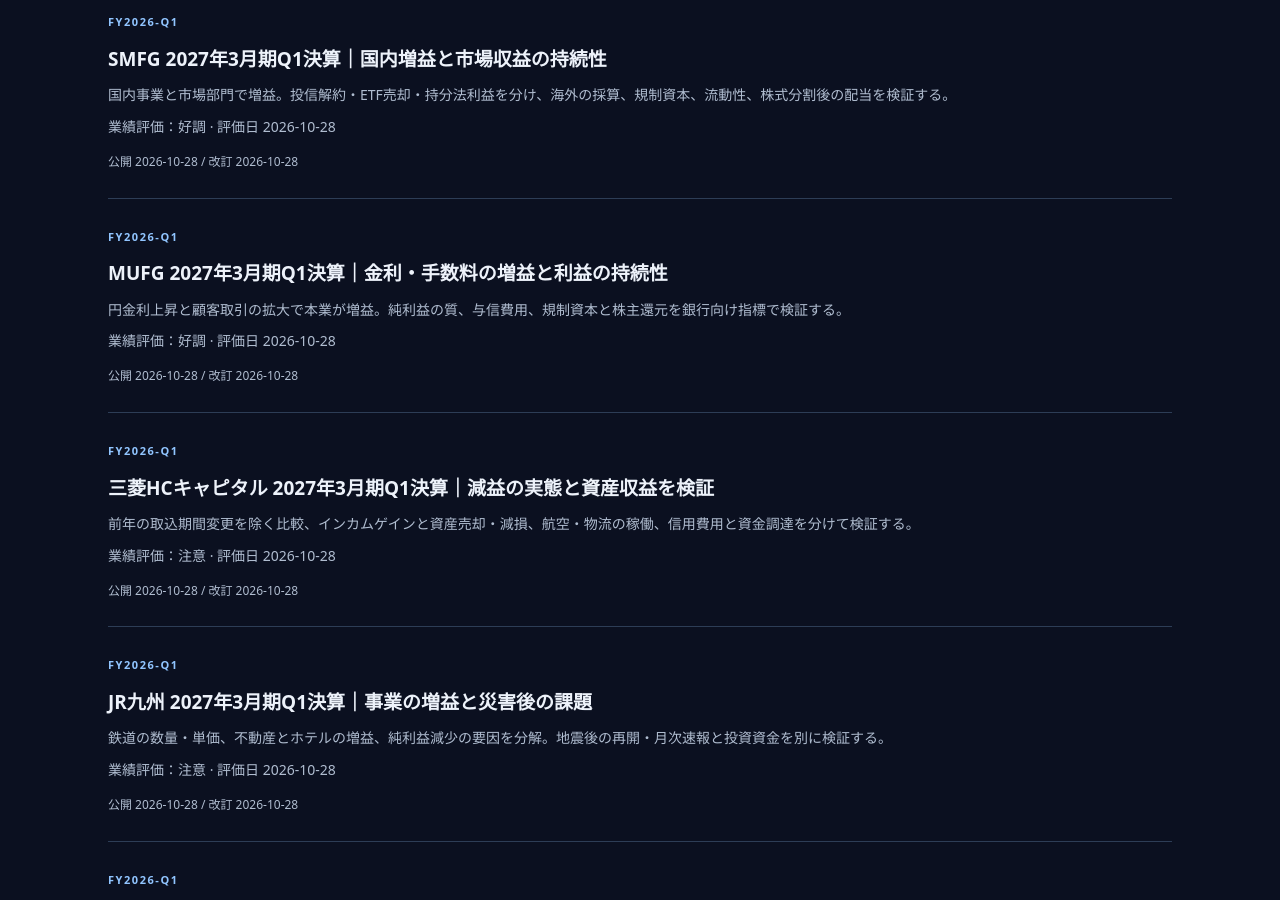
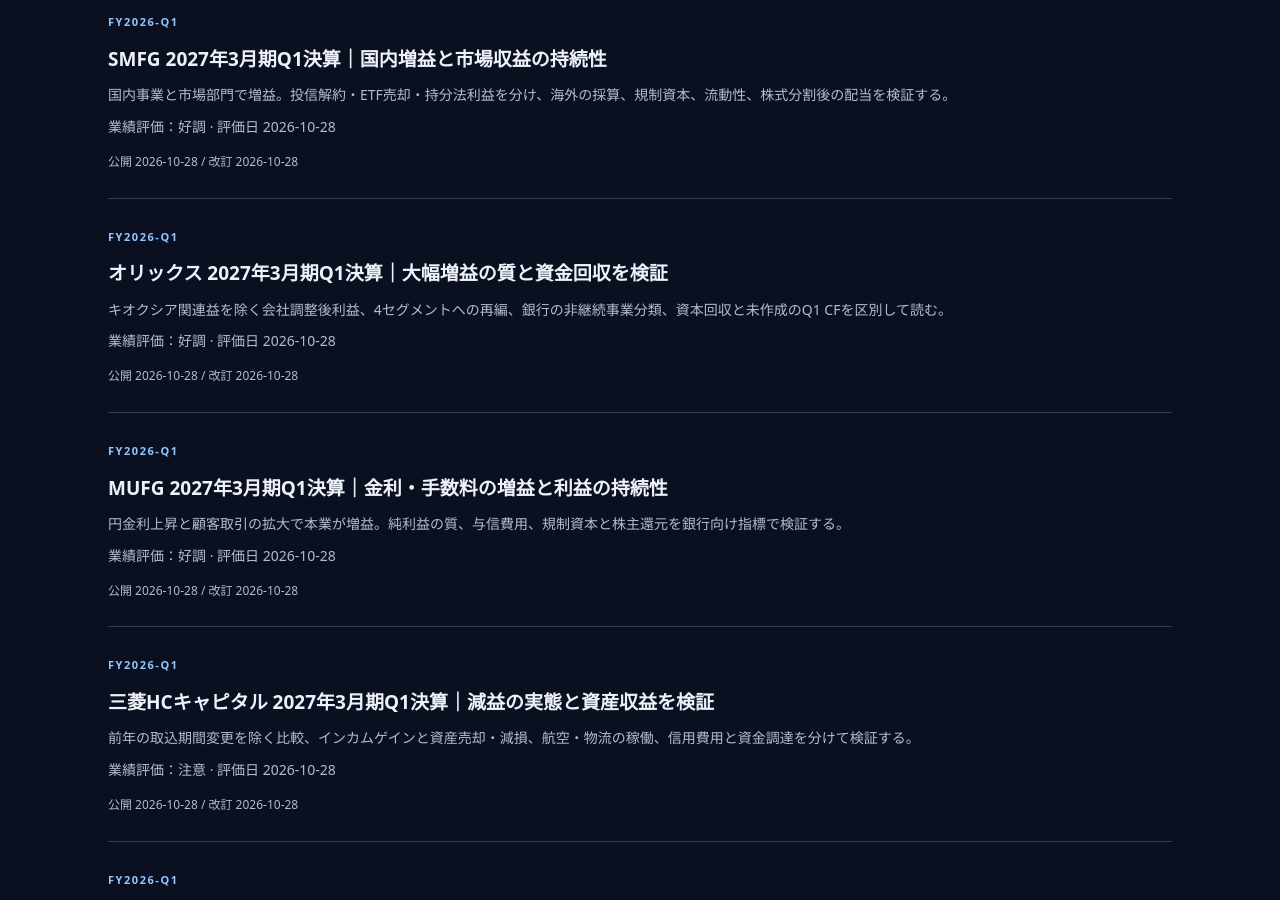
Before and after one commit to nick-shu3/investment-tankyu, a Jekyll site: the page built from index.html, in a window 1280 px wide and 900 px high, scrolled down 3464 px. Built offline with Jekyll 4.4.1, drawn with Linux system fonts in a browser that asks for light colours; some of the changed lines change nothing that is shown; some of the changed text lies outside the part shown.

Commit message:
Add ORIX FY2026 Q1 research with profit quality and funding review (#15)

```diff
--- /dev/null
+++ b/_articles/orix-fy2026-q1.md
@@ -0,0 +1,203 @@
+---
+title: "オリックス 2027年3月期Q1決算｜大幅増益の質と資金回収を検証"
+company_id: orix
+period: FY2026-Q1
+published: "2026-10-28"
+updated: "2026-10-28"
+announcement: "2026-08-06"
+review_status: 公式資料照合・AI分析
+rating: 好調
+rating_date: "2026-10-28"
+rating_reason: 営業利益は11.7%増え、金融・保険等にも改善がある。一方、大幅な純利益増にはキオクシア関連益・売却益・評価益が含まれ、継続利益と現金回収の検証を要する。
+summary: キオクシア関連益を除く会社調整後利益、4セグメントへの再編、銀行の非継続事業分類、資本回収と未作成のQ1 CFを区別して読む。
+conclusions:
+  - 株主帰属純利益は2,808億円、前年同期比161.8%増。キオクシア関連の税後利益1,217億円を除く会社調整後利益は1,591億円だが、他の売却益・評価益まで除いた継続利益ではない。
+  - 営業利益も11.7%増加した一方、営業利益率は16.05%から15.28%へ低下。APAC・欧米の投資損益と、インフラの前年売却益の反動を分けて確認する。
+  - 上期純利益予想8,400億円に対し、通期5,300億円は将来の評価変動が読めず据え置き。Q1 CFは未作成で、資本回収の管理指標をFCFとみなさず、次回は現金化と還元余力を確認する。
+---
+
+## 3行サマリー
+
+{% for conclusion in page.conclusions %}
+- {{ conclusion }}
+{% endfor %}
+
+正式名称は**オリックス株式会社**、証券コード**8591**、東京証券取引所プライム市場に上場。金融・事業運営・投資を展開する研究対象企業である。米国ではニューヨーク証券取引所にADS（IX）を上場している（O0）。
+
+対象は**2027年3月期第1四半期、2026年4月1日〜6月30日、米国会計基準・連結**。会社の2026年度Q1、本記事のFY2026-Q1と同じ期間で、Q1単独と累計は一致する。**公表日：2026年8月6日。分析・評価日：2026年10月28日（日本時間）。業績評価：好調。株価評価：未実施。** 公式決算資料一覧・IRニュースで最新公表期がQ1であることを確認した。初回分析のため前回記事との予想検証はない（O1、O7）。
+
+以下は会社開示の事実・見通しと**AI分析**を区別する。決算短信は四半期レビュー対象外、補足資料も監査対象外であり、監査済みの数値とは表記しない。
+
+## 目次
+
+- [主要業績と比較条件](#results)
+- [増益の質と懸念点](#quality)
+- [4セグメントの分析](#segments)
+- [財務・資金調達・キャッシュフロー](#finance)
+- [見通し・株主還元・期末後情報](#outlook)
+- [次回の確認点・総合評価](#assessment)
+- [出典・計算方法・更新履歴](#sources)
+
+<h2 id="results">主要業績と比較条件</h2>
+
+**百万円、EPSのみ円**。会社資料は百万円未満四捨五入。下の営業収益・営業利益・税前利益は**継続事業**、株主帰属純利益・EPSは**非継続事業も含む**。前年数値は銀行事業の非継続事業分類に合わせた組替再表示後である（O1 PDF通しp.1・10）。
+
+| 連結指標 | 当期Q1 | 前年Q1 |
+|:--|--:|--:|
+| 営業収益 | 876,628 | 746,973 |
+| 営業利益 | 133,919 | 119,918 |
+| 営業利益率（独自計算） | 15.28% | 16.05% |
+| 継続事業・税前利益 | 406,150 | 145,666 |
+| 株主帰属純利益 | 280,832 | 107,288 |
+| 基本EPS | 256.07 | 94.63 |
+| 希薄化後EPS | 255.56 | 94.44 |
+
+会社開示の前年同期比は**営業収益＋17.4%、営業利益＋11.7%、株主帰属純利益＋161.8%**。EPS増加には利益増に加え、期中平均株式数が約11.34億株から約10.96億株へ減った影響もある。前四半期比は組替表示・売却時期・季節性をそろえた比較を今回作成していないため掲載しない。
+
+### 銀行の売却とセグメント変更
+
+オリックス銀行の譲渡決定は4月27日、完了は**期末後の8月3日**。Q1では非継続事業・売却目的保有に分類し、Q2で連結除外・譲渡関連損益を計上する見込みと開示した。Q1から銀行の全資産が連結総資産から消えたわけではない（O1 PDF通しp.16〜17）。
+
+また旧10区分から**APAC、インフラ、欧米、保険の4セグメント**へ再編し、一部の内部金利も変更。比較は会社が組み替えた前年値を使い、旧区分とそのまま接続しない（O1 PDF通しp.5〜6・12〜15）。
+
+<h2 id="quality">増益の質と懸念点</h2>
+
+### 営業段階も増益だが、利益率は低下
+
+営業収益増加は1,296.55億円。主要な内訳は生命保険料収入・運用益の約400億円増、有価証券売却・評価損益・受取配当金の約417億円増、商品・不動産売上高の約160億円増である。すべてが契約数・数量の有機的な成長を示すわけではない（O1 PDF通しp.10）。
+
+一方、販管費は1,581.88億円から1,978.21億円、長期性資産評価損は10.04億円から98.19億円へ増加。信用損失費用は32.44億円から**−5.38億円（純戻入）**となり利益を支えたが、今後も戻入が続くとは判断しない。支払利息448.98億円はすでに営業費用に含まれ、営業利益から二重に控除しない（O1 PDF通しp.10、O2 PDF通しp.20）。
+
+**AI分析：** 営業増益自体は改善材料だが、収益の伸びほど営業利益が増えず、利益率は約0.77ポイント低下した。営業収益にも評価・売却損益が入るため、営業利益をすべて安定的な継続利益とみなすことも避ける。
+
+### 営業利益から株主帰属純利益まで
+
+**百万円、継続事業からの橋渡し**（O1 PDF通しp.10）。
+
+| 損益項目 | 当期Q1 | 前年Q1 |
+|:--|--:|--:|
+| 営業利益 | 133,919 | 119,918 |
+| 持分法投資損益 | 207,918 | 19,440 |
+| 子会社等売却・清算損益 | 64,313 | 6,308 |
+| 継続事業・税前利益 | 406,150 | 145,666 |
+| 法人税等 | 125,582 | 43,220 |
+| 継続事業・純利益 | 280,568 | 102,446 |
+| 非継続事業・純利益 | 4,408 | 6,825 |
+| 全体・純利益 | 284,976 | 109,271 |
+| 非支配持分利益 | 5,065 | 1,933 |
+| 償還可能非支配持分利益 | −921 | 50 |
+| 株主帰属純利益 | 280,832 | 107,288 |
+
+償還可能非支配持分の当期値は損失なので、全体純利益から差し引く際は921百万円を加算する。非継続事業は税前損失334百万円に対して法人税等が−4,742百万円で、税後は4,408百万円の利益。税効果を含む税後利益を銀行の営業収益力と混同しない（O1 PDF通しp.17）。
+
+### キオクシア関連益と「調整後利益」の範囲
+
+会社は東芝向け投資損益を**3か月遅れ**で持分法取り込みする。東芝側のキオクシア株式の時価評価等に伴い、Q1に**税前約1,798億円、税後1,217億円**のキオクシア売却・評価益を取り込んだ。会社は税後の報告純利益2,808億円からこの税後額を除き、**会社定義の調整後利益1,591億円**を示している（O3 p.3・5）。
+
+**AI分析：** 前年の報告純利益約1,073億円より調整後利益は大きいが、この1,591億円には杉孝の売却や米国PEの評価益などが残る。全売却益・評価益を除いた「正常利益」や厳密な同条件の成長率ではない。税前1,798億円を税後純利益から引く計算も行わない。
+
+会社はこのキオクシア関連の取り込みをノンキャッシュ利益として説明している。東芝側で株式売却があっても、ORIXへの同額の現金流入が確認できたことにはならない。持分法利益、投資の時価、ORIX自身の資金回収を区別する。
+
+<h2 id="segments">4セグメントの分析</h2>
+
+**百万円、会社定義のセグメント利益**。税前・継続事業ベースで、営業利益や税後純利益とは異なる。前年は新区分へ組替済み（O1 PDF通しp.12〜15、O3 p.6〜9）。
+
+| セグメント | 当期Q1 | 前年Q1 |
+|:--|--:|--:|
+| APAC | 289,811 | 52,201 |
+| インフラ | 43,317 | 68,407 |
+| 欧米 | 63,000 | 10,594 |
+| 保険 | 27,960 | 24,063 |
+| 合計 | 424,088 | 155,265 |
+
+合計424,088百万円に全社費用等−22,575百万円、非支配持分等の調整＋4,637百万円を加えて継続事業税前利益406,150百万円へつながる。合計を営業利益と直接比較しない。
+
+- **APAC：** キオクシア関連の税前約1,798億円と国内PE投資先・杉孝（SGKホールディングス）の売却益が大きい。約455%増益を国内金融・リースの恒常的成長率と解釈しない。
+- **インフラ：** 前年比約37%減益。会社は前年のホテルやジークライト等の大型売却益の反動を主因と説明し、売却益は前年389億円から当期95億円へ減少。Avolon・船舶の改善と売却益の変動を分ける。
+- **欧米：** 米国PE投資先の評価益が大きく、欧州も運用資産残高（AUM）拡大に伴う資産運用手数料が寄与。評価益は市場や評価前提によって反転し得るため、売却・現金化まで追う。
+- **保険：** 法人・富裕層向け高額契約と運用損益が増益を支える。保険料収入・運用益と保険費用がともに増えており、保険料の伸びだけで収益性を判断しない。
+
+**AI分析：** 金融と保険の契約基盤、航空・船舶や欧州運用の改善は、投資益以外の支えになる。一方、当期の増益規模は投資先株価・評価・売却時期に大きく左右される。会社の「金融・事業・投資」の3分類は4セグメントを横断する別の切り口であり、追加の事業として足し合わせない。
+
+<h2 id="finance">財務・資金調達・キャッシュフロー</h2>
+
+### Q1 CF・FCFは未確認、資本回収は別の管理指標
+
+**会社はQ1の四半期連結キャッシュフロー計算書を作成していない**（O1 PDF通しp.17）。営業CF、投資CF、財務CF、現金設備投資、FCFのQ1実績は今回未確認で、現金残高差や減価償却費から推計しない。減価償却費・その他償却費1,064億円は設備投資の支払額ではない。
+
+会社のキャピタルリサイクリング資料ではQ1の**Capital Gain 1,157億円、Cash In 3,000億円、Cash Out 800億円**を示す。Capital Gainは東芝など持分法投資先からの取り込み損益を含まない（O3 p.10）。
+
+これらは投資売却・新規投資の管理指標であり、全社CF計算書とは範囲が違う。**3,000−800＝2,200億円をFCFとは表示しない**。杉孝等の売却で資本を回収し、新規投資と還元を支える戦略は確認できるが、全社の営業CFによる投資・還元の賄い方は次回CFで検証する。
+
+### 残高と調達条件
+
+**百万円、2026年6月末と3月末**（O1 PDF通しp.8〜9・16、O2 PDF通しp.22〜23）。
+
+| 財務項目 | 6月末 | 3月末 |
+|:--|--:|--:|
+| 現金・現金等価物 | 968,923 | 1,015,359 |
+| 使途制限付現金 | 122,693 | 114,129 |
+| 長短借入債務 | 6,308,802 | 6,343,295 |
+| 預金（銀行売却区分除外） | 2,448 | 2,330 |
+| 保険契約債務等 | 1,984,095 | 1,943,710 |
+| 株主資本 | 4,710,425 | 4,482,500 |
+| 総資産（売却区分を含む） | 18,256,420 | 18,002,776 |
+
+現金・借入債務・預金の上記各行は売却目的保有の銀行分を別区分にした数値で、**総資産には銀行の売却目的保有資産3,262,029百万円を含む**。その銀行資産に含まれる現金318,612百万円や、売却目的保有負債内の預金2,666,451百万円を黙って除いたり、上表の預金と同じ範囲と扱ったりしない。使途制限付現金も自由に利用できる現金と合算しない。
+
+会社開示の株主資本比率は24.9%から25.8%、預金を除くD/E比率は1.4倍から1.3倍、継続事業の長期借入比率は91%。ただし資本増には評価益等も寄与するため、そのまま現金余力の増加とはいえない。銀行のCET1規制比率とも別の指標である（O3 p.37）。
+
+継続事業の円貨調達コストは**前年Q1 0.98%から当期1.23%**。前年度通期0.99%との比較と区別する。ドルは前年Q1 5.16%から4.81%、ユーロは5.67%から4.96%で、通貨ごとに方向が異なる（O2 PDF通しp.22）。資産利回りへの転嫁、通貨・満期・ヘッジの対応を次回確認する。
+
+銀行・生命保険を除く会社定義の手元流動性は1,636,723百万円（現金918,280＋未使用コミットメントライン718,443）。市場性短期債務171,179百万円に対するカバー率は956%である。**全負債をカバーする比率ではない**。未使用枠を現金残高と混同せず、満期・借換え条件も監視する（O2 PDF通しp.23）。
+
+**AI分析：** 現時点の開示は資金調達手段と短期市場性債務への備えを示す。信用費用の戻入だけで信用リスクの低下を断定せず、米国融資拡大後の延滞・引当金、投資評価、円金利上昇を合わせて追う。金融資産を運用する企業へ一般事業会社のネット負債判定を機械的に当てはめない。
+
+<h2 id="outlook">見通し・株主還元・期末後情報</h2>
+
+### 上期8,400億円と通期5,300億円の読み方
+
+8月6日発表時点の**上期株主帰属純利益予想は8,400億円**で、キオクシア関連の税後5,400億円と会社調整後利益3,000億円からなる。一方、**通期純利益予想5,300億円（前期比18.5%増）は据え置き**。会社はキオクシア株価変動による通期影響の予測が困難であるためと説明する（O1 PDF通しp.1〜2、O3 p.3〜4）。
+
+**AI分析：** 上期予想が通期予想を上回る特殊な状態だが、差額をそのまま「下期3,100億円の赤字予想」と解釈しない。5,300億円を会社未開示の「通期調整後利益」へ読み替えることもできない。報告Q1純利益の通期予想に対する比率だけで達成確実とは判断しない。次回発表で予想前提・評価損益を再確認する。
+
+### 配当・自己株式取得
+
+配当方針は**キオクシア売却評価益を除く税後調整後利益に基づく配当性向39%、または前期年間156.10円の高い方**へ変更した。会社の中間配当予想は107.27円、年間187.36円は純利益5,300億円の場合の試算である。期末配当欄「—」はゼロではなく、差額から確定期末配当を作らない（O1 PDF通しp.1〜2、O3 p.5・11）。
+
+**期末後情報：** 10月5日発表の9月30日までの自己株式取得累計は**138,979,581,400円（約1,390億円）**。5月11日決議の取得上限2,500億円、取得期間2026年5月22日〜2027年3月31日に対する実績であり、10月28日までの累計やQ1支払額ではない（O4）。銀行譲渡完了も8月3日のQ2事象として区別する。
+
+<h2 id="assessment">次回の確認点・総合評価</h2>
+
+次回は**2026年11月9日、2027年3月期第2四半期決算発表予定**。公式カレンダーで10月28日に確認した予定であり、実績や確定時刻ではない。既存サイトの同日程と一致している（O7）。
+
+1. **利益の持続性：** キオクシア関連益、他の売却益・評価益、会社調整後利益を分離し、通期予想の前提がどう変わるか。
+2. **投資からの現金回収：** 杉孝・米国PE・銀行譲渡の収入とCFへの反映。営業CF、投資支払、還元、借入の関係を確認し、FCFを出す場合は対象項目と式を示す。
+3. **事業の底上げ：** 金融・保険の継続利益、航空・船舶、欧州運用手数料が、前年売却益の反動をどこまで補うか。
+4. **信用・評価リスク：** 米国融資・PEの拡大後の信用費用と評価損益。純戻入を恒常化せず、減損・延滞・引当金を確認する。
+5. **調達・還元余力：** 円貨調達コストと資産利回り、資産負債の通貨・満期、手元流動性、買戻しと調整後利益基準の配当を確認する。
+
+**総合評価：好調（評価日2026年10月28日）。** 営業増益と複数事業の改善、資本回収の進捗が根拠である。ただし収益性は営業利益率低下を伴い、純利益の伸びは投資評価・売却要因が大きい。財務面は長期調達・流動性の備えがある一方、Q1の全社CFは未確認。成長・利益の持続性と現金化の評価は、次回決算で更新する。株価の割安・割高や売買推奨を意味しない。
+
+<h2 id="sources">出典・計算方法・更新履歴</h2>
+
+資料閲覧・最新期確認日は2026年10月28日。PDFの「通しp.」は表紙を含むページ番号で、短信・補足資料の印字ページとは2ページずれる。説明資料は印字ページを使用する。
+
+- **O0** [会社概要](https://www.orix.co.jp/grp/company/about/summary/)・[株式基本情報](https://www.orix.co.jp/grp/company/ir/stock/stock_info.html)：正式名称・国内上場・米国ADS。ページに一律の公表日はなく、主に2026年3月末の基準日を記載。閲覧日と基準日を区別した。
+- **O1** [2027年3月期 第1四半期決算短信〔米国基準〕](https://www.orix.co.jp/grp/pdf/company/ir/library/financial_result/ORIXResults2027_1QJ.pdf)、2026年8月6日：通しp.1〜2主要指標・予想・配当、p.8〜10連結BS・PL、p.12〜15セグメント、p.16〜17非継続事業・CF未作成・後発事象。
+- **O2** [決算短信補足資料](https://www.orix.co.jp/grp/pdf/company/ir/library/supplement/ORIXResultsSupInfo2027_1QJ.pdf)、2026年8月6日：通しp.20信用損失、p.22資金調達・通貨別コスト、p.23流動性。監査対象外。
+- **O3** [2027年3月期 第1四半期決算説明資料](https://www.orix.co.jp/grp/pdf/company/ir/library/presentation/Presentation_2027_1QJ.pdf)、2026年8月6日：p.3〜5キオクシア・調整後利益・予想・配当、p.6〜9セグメント、p.10資本回収、p.11還元、p.37財務。後半の「2026年5月公表資料」はQ1実績と混同しない。
+- **O4** [自己株式の取得状況に関するお知らせ](https://www.orix.co.jp/grp/company/newsroom/newsrelease/pdf/261005_ORIXTJ.pdf)、2026年10月5日：9月末までの累計・取得枠と期間。
+- **O7** [決算資料一覧](https://www.orix.co.jp/grp/company/ir/settlement/)・[2026年IRニュース](https://www.orix.co.jp/grp/company/ir/news/2026.html)・[IRカレンダー](https://www.orix.co.jp/grp/company/ir/calendar/)：8月6日のQ1資料公表と次回11月9日予定を確認。動的な一覧・予定表で一律の公表日はない。
+
+### 独自計算と未確認事項
+
+- 営業利益率＝営業利益÷営業収益×100。133,919÷876,628＝15.28%、119,918÷746,973＝16.05%。差は丸め前で約−0.77ポイント。
+- 営業収益増分＝876,628−746,973＝129,655百万円。本文のカテゴリ増分もO1 PLの当期−前年を億円概数に換算（百万円÷100）したもの。
+- 税前利益の橋渡し＝133,919＋207,918＋64,313＝406,150百万円。株主帰属純利益＝280,568＋4,408−5,065−（−921）＝280,832百万円。
+- 調整後利益1,591億円は会社開示値であり、独自の正常利益ではない。通期調整後利益、Q1 CF・FCF、現金設備投資、投資の将来回収額、株価評価は未確認・未実施。
+- 前年比は原則として会社開示の丸め値を使用。表の会計精密値と説明資料の億円概数には端数差がある。予想の上方修正や配当実績を推測しない。
+
+### 更新履歴
+
+- 2026年10月28日：初版。2027年3月期Q1の公式資料と照合し、キオクシア関連益・会社調整後利益、再編後セグメント、非継続事業、流動性・CF未作成を区別して追加。次の決算は別記事として比較する。
--- a/_data/companies.json
+++ b/_data/companies.json
@@ -128,7 +128,16 @@
     "name": "オリックス",
     "ticker": "8591",
     "type": "日本株",
-    "description": "日本株"
+    "description": "金融・事業運営・投資を展開する多角的金融サービス",
+    "legal_name": "オリックス株式会社",
+    "listing": {
+      "status": "listed",
+      "market": "東京証券取引所 プライム市場",
+      "name_source": "https://www.orix.co.jp/grp/company/about/summary/",
+      "source": "https://www.orix.co.jp/grp/company/ir/stock/stock_info.html",
+      "checked": "2026-10-28",
+      "scope": "国内の主要上場市場。海外・重複上場市場の網羅一覧ではない。"
+    }
   },
   {
     "id": "mitsubishi-hc-capital",
```
Also changed, not shown: README.md.
